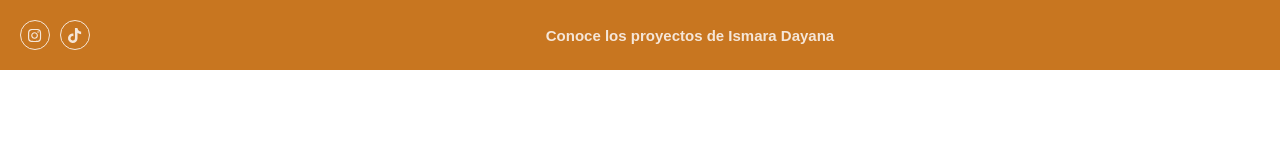
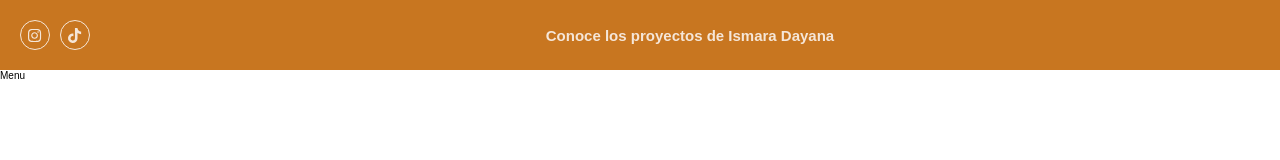
Before and after one commit to jhoneduardmoreno/art-ecommerce-frontend, a React (Vite) app: page / in a window 1280 px wide. Shown: the top 160 px of the page. Built offline with nearby package versions, Linux system fonts and the light colour scheme.

Commit message:
Add menu component

```diff
--- a/src/App.tsx
+++ b/src/App.tsx
@@ -1,9 +1,11 @@
+import { Menu } from "./components/Menu"
 import HomePage from "./pages/HomePage"
 
 function App() {
   return (
     <>
       <HomePage />
+      <Menu />
     </>
   )
 }
--- /dev/null
+++ b/src/components/Menu/index.tsx
@@ -0,0 +1,5 @@
+export const Menu = () => {
+  return (
+    <div>Menu</div>
+  )
+}
--- a/src/index.scss
+++ b/src/index.scss
@@ -4,7 +4,7 @@
 
 //Colors
 $BackgroundColor: #A9B388;
-$Titles: #A2282E;
+$Titles: #7D3586;
 $Text: #F5E6D8;
 $Optional: #C87620;
 
```
